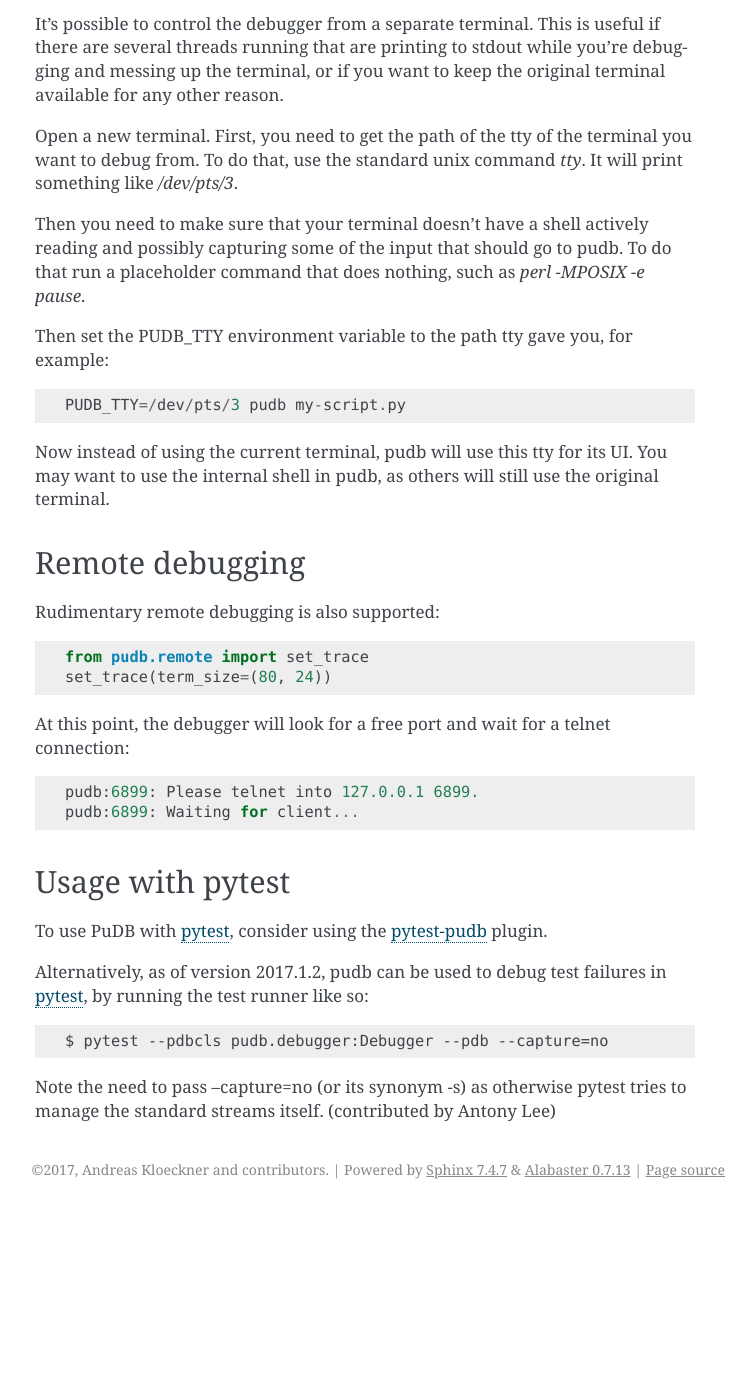
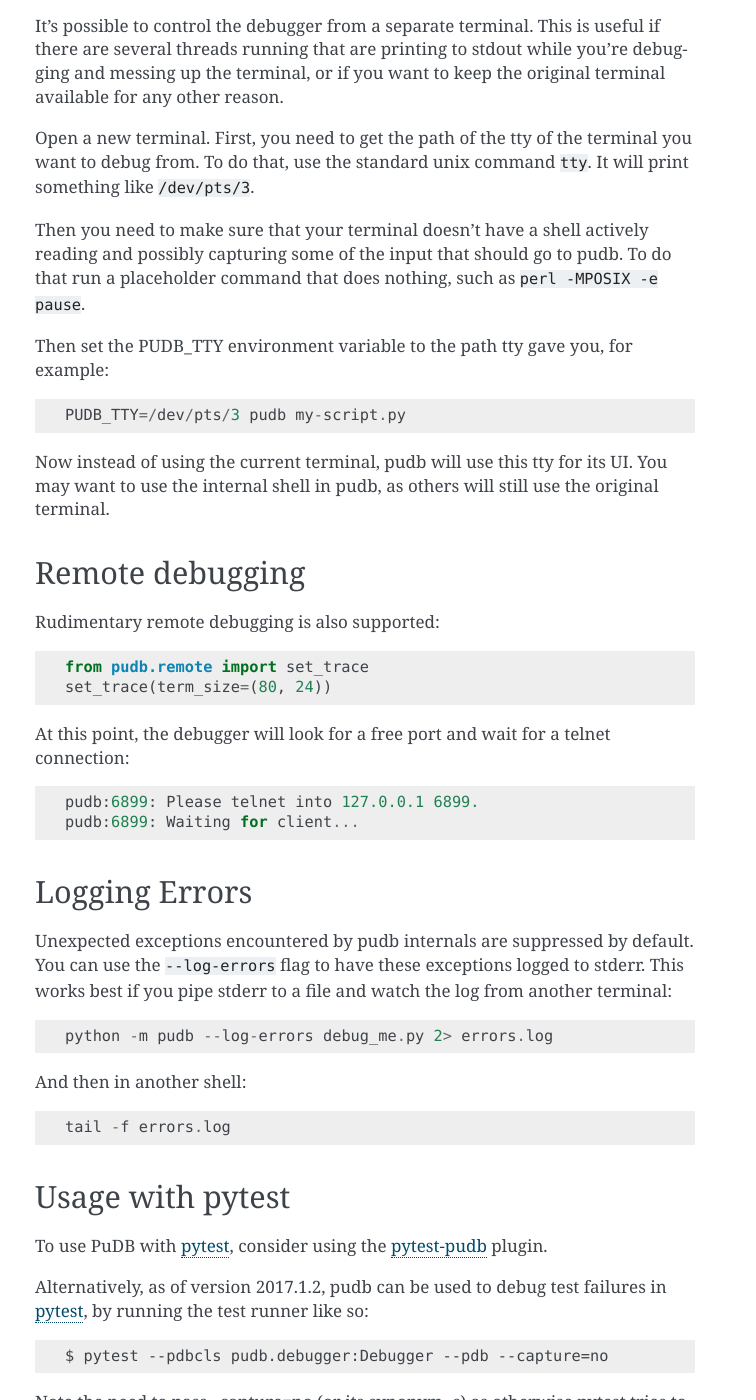
Before and after one commit to inducer/pudb, a Sphinx documentation site: the page built from doc/starting.rst, in a window 1280 px wide and 1400 px high, scrolled down 1046 px. Shown: the whole window, without its empty margins (385-1141 px from the left). Built offline with Sphinx 7.4.7, drawn with Linux system fonts in a browser that asks for light colours; before the commit the page ends 2255 px from its top, so only the background shows below that; some of the changed text lies outside the part shown.

Commit message:
Add "Logging Errors" section doc/starting.rst
Also fixed up the use of backticks in this file.

```diff
--- a/doc/starting.rst
+++ b/doc/starting.rst
@@ -18,7 +18,7 @@
     # Set breakpoint() in Python to call pudb
     export PYTHONBREAKPOINT="pudb.set_trace"
 
-in your ~/.bashrc. Then use::
+in your ``~/.bashrc``. Then use::
 
     breakpoint()
 
@@ -50,12 +50,12 @@
 
 Open a new terminal. First, you need to get the path of the tty of the
 terminal you want to debug from. To do that, use the standard unix
-command `tty`. It will print something like `/dev/pts/3`.
+command ``tty``. It will print something like ``/dev/pts/3``.
 
 Then you need to make sure that your terminal doesn't have a shell actively
 reading and possibly capturing some of the input that should go to pudb.
 To do that run a placeholder command that does nothing,
-such as `perl -MPOSIX -e pause`.
+such as ``perl -MPOSIX -e pause``.
 
 Then set the PUDB_TTY environment variable to the path tty gave you,
 for example::
@@ -80,6 +80,20 @@
     pudb:6899: Please telnet into 127.0.0.1 6899.
     pudb:6899: Waiting for client...
 
+Logging Errors
+^^^^^^^^^^^^^^
+
+Unexpected exceptions encountered by pudb internals are suppressed by default.
+You can use the ``--log-errors`` flag to have these exceptions logged to stderr.
+This works best if you pipe stderr to a file and watch the log from another
+terminal::
+
+    python -m pudb --log-errors debug_me.py 2> errors.log
+
+And then in another shell::
+
+    tail -f errors.log
+
 Usage with pytest
 ^^^^^^^^^^^^^^^^^
 
```
